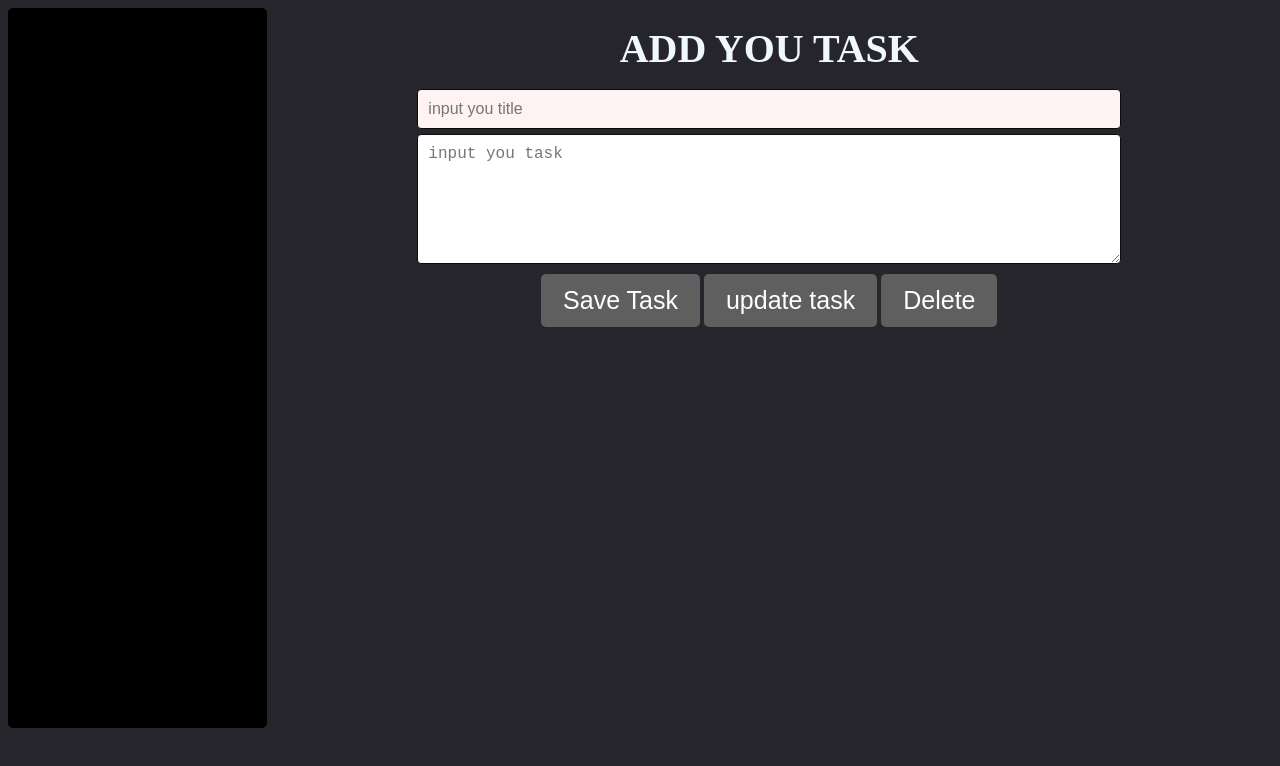
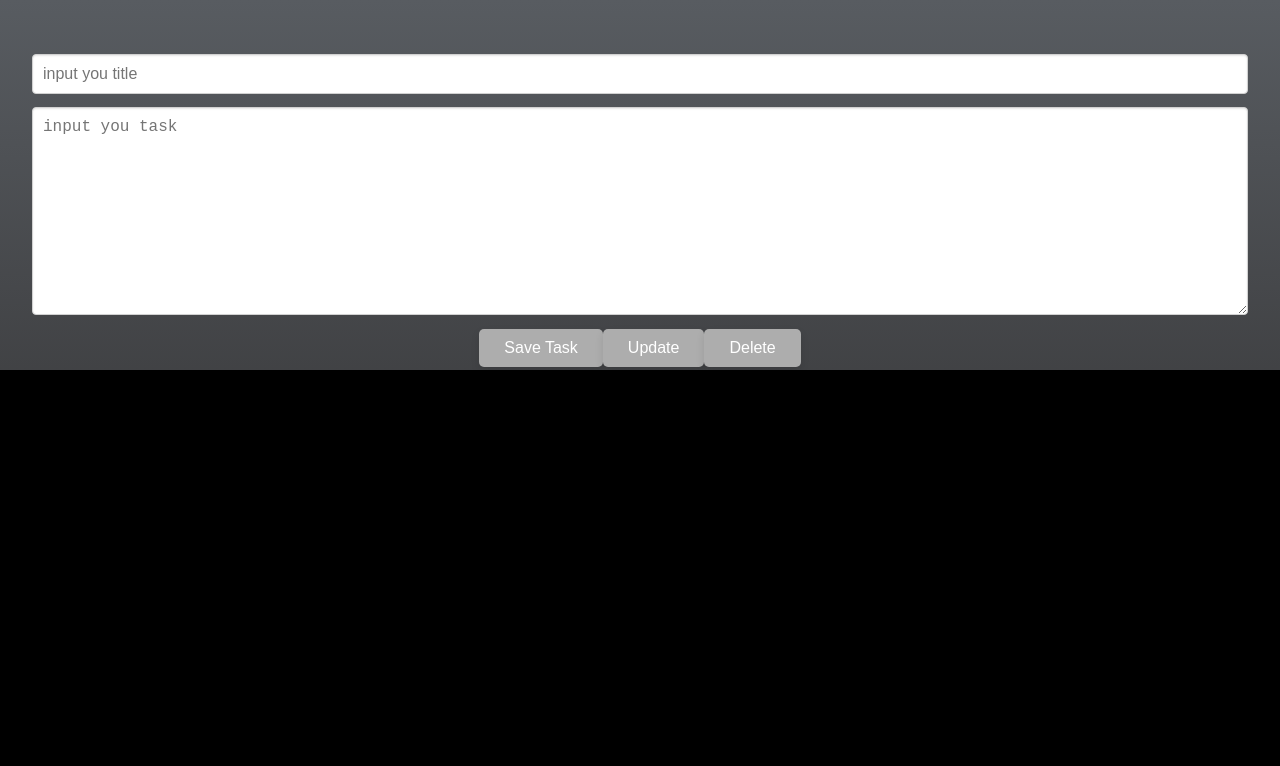
Before and after one commit to Fedorse/Task-list-app, a website with bundled scripts: page client/index.html in a window 1280 px wide. Built offline with nearby package versions, Linux system fonts and the light colour scheme; files whose address does not match are found by name.

Commit message:
update css

```diff
--- a/client/api/tasksApi.js
+++ b/client/api/tasksApi.js
@@ -77,3 +77,16 @@ export const getTaskById = async (taskId) => {
         throw error;
     }
 };
+
+export const getTasks = async () => {
+    try {
+        const response = await fetch('/api/tasks')
+        if (!response.ok) {
+            throw new Error('Network response was not ok')
+        }
+        return await response.json()
+    } catch (error) {
+        console.error('Error fetching tasks :', error)
+        return []
+    }
+}
--- a/client/index.html
+++ b/client/index.html
@@ -5,38 +5,24 @@
     <meta name="viewport" content="width=device-width, initial-scale=1.0">
     <script defer type="module" src="script.js"></script>
     <link rel="stylesheet" href="styles.css">
+    <link href="https://fonts.googleapis.com/css2?family=Roboto:wght@100&display=swap" rel="stylesheet">
     <title>ToDoList</title>
 </head>
 <body>
-    <div class="wrapper" >
-        <div class="list"> <h1>TEST</h1></div>
+    <main>
+        <ol class="list"></ol>
+        <section>
+            <div class="app-title"></div>
             <form  class="add-task" method="post">
-                <label class="label" for="name">Add you task</label>
                     <input class="title" type="text" name="titlTask" placeholder="input you title"  />
                     <textarea class="txtArea"   rows="6" name="descriptionTask"  placeholder="input you task"></textarea>
                          <div class="form-buttons">
                                 <input class="inpBtn" type="submit" value="Save Task">
-                    <button type="button" class="updateTask"> update task </button>
+                                <button type="button" class="updateTask"> Update </button>
                                 <button type="button" class="deleteBtn">Delete</button>
                          </div>
             </form>
-
-    </div>
-    <!-- <div class="wrapper">
-        <header>
-            <h1>Список задач</h1>
-        </header>
-        <main>
-            <div class="list"></div>
-            <form class="add-task" method="post">
-                <label class="label" for="titleTask">Добавьте вашу задачу</label>
-                <input class="title" type="text" id="titleTask" name="titlTask" placeholder="Введите название" />
-                <textarea class="txtArea" rows="6" name="descriptionTask" placeholder="Введите описание задачи"></textarea>
-                <input class="inpBtn" type="submit" value="Добавить задачу">
-            </form>
-            <button class="draftBtn">Сохранить в драфт</button>
-            <button class="deleteBtn">Удалить</button>
+        </section>
     </main>
-    </div> -->
 </body>
 </html>
--- a/client/script.js
+++ b/client/script.js
@@ -1,75 +1,74 @@
-import { creatTask } from '/api/tasksApi.js';
-import { removeTask } from '/api/tasksApi.js';
-import { updateTask } from '/api/tasksApi.js';
-// import { getTasks } from '/utils/TaskService.js'
-// import { addClickHandlerToListItems } from '/utils/UIHandler.js'
-// import { renderTasks } from '/utils/UIHandler.js'
-// import { formDataToJson } from '/utils/FormUtils.js'
-// import { isValidFormData } from '/utils/FormUtils.js'
-
-
-
+import { creatTask, removeTask, updateTask, getTasks } from '/api/tasksApi.js';
 
 document.addEventListener('DOMContentLoaded', () => {
+
     const form = document.querySelector('.add-task');
     const list = document.querySelector('.list')
     const remove = document.querySelector('.deleteBtn')
     const update = document.querySelector('.updateTask')
+    const appTitleElement = document.querySelector('.app-title');
+
+    const titleInput = form.elements['titlTask'];
+    const descriptionInput = form.elements['descriptionTask'];
 
     let currentSelectedTaskId = null;
 
+    const updateAppTitle = () => {
+        appTitleElement.innerHTML = titleInput.value;
+    };
+
+    titleInput.addEventListener('input', updateAppTitle);
 
 
-    const getTasks = async () => {
-        try {
-            const response = await fetch('/api/tasks')
-            if (!response.ok) {
-                throw new Error('Network response was not ok')
+    const handleTaskItemClick = (event) => {
+            const item = event.target.closest('.task');
+            if (item) {
+        document.querySelectorAll('.task').forEach(task => {
+            task.classList.remove('selected');
+        });
+
+        item.classList.add('selected');
+
+                const { title, description, id: taskId } = item.dataset;
+                currentSelectedTaskId = taskId;
+                titleInput.value = title;
+                descriptionInput.value = description;
+                appTitleElement.textContent = title;
+
             }
-            return await response.json()
-        } catch (error) {
-            console.log('Error fetching tasks :', error)
-            return []
-        }
-    }
+    };
+
 
     const addClickHandlerToListItems = () => {
-        list.addEventListener('click', (event) => {
-            const item = event.target.closest('.task');
-            if (item) {
-                const title = item.getAttribute('data-title');
-                const description = item.getAttribute('data-description');
-                const taskId = item.getAttribute('data-id');
-                currentSelectedTaskId = taskId;
-                console.log('id :', currentSelectedTaskId)
-                form.elements['titlTask'].value = title;
-                form.elements['descriptionTask'].value = description;
-            }
-        });
+        list.addEventListener('click', handleTaskItemClick);
     };
 
     const renderTasks = async () => {
         const tasks = await getTasks()
-        console.log(tasks)
         const tasksHtml = tasks.map(task =>
-            `<div class="task"
-            data-id="${task._id}"
-            data-title="${task.titlTask}"
-            data-description="${task.descriptionTask}">
-            <h3 class="task-title">${task.titlTask}</h3>
-            </div>`
+            `<li class="task"
+                data-id="${task._id}"
+                data-title="${task.titlTask}"
+                data-description="${task.descriptionTask}">
+                <h3 class="task-title">${task.titlTask}</h3>
+            </li>`
         ).join('');
+
         document.querySelector('.list').innerHTML = tasksHtml;
         addClickHandlerToListItems()
     }
 
+    const resetAndRenderTasks = async () => {
+        currentSelectedTaskId = null;
+        await renderTasks();
+        form.reset();
+    };
+
     remove.addEventListener('click', async () =>{
-        if(currentSelectedTaskId){
+        if( currentSelectedTaskId ){
             try {
                 await removeTask(currentSelectedTaskId)
-                currentSelectedTaskId = null
-                await renderTasks()
-                form.reset()
+                resetAndRenderTasks()
             } catch (error) {
                 console.error('Error deleting task :', error)
             }
@@ -78,18 +77,17 @@ document.addEventListener('DOMContentLoaded', () => {
         }
     })
 
+
     update.addEventListener('click', async () =>{
-        if(currentSelectedTaskId){
+        if( currentSelectedTaskId ){
             const taskData = {
-                titlTask: form.elements['titlTask'].value,
-                descriptionTask: form.elements['descriptionTask'].value
+                titlTask: titleInput.value,
+                descriptionTask: descriptionInput.value
             };
 
             try {
                 await updateTask(currentSelectedTaskId, taskData)
-                currentSelectedTaskId = null
-                await renderTasks()
-                form.reset()
+                resetAndRenderTasks()
             } catch (error) {
                 console.error('Error deleting task :', error)
             }
@@ -99,12 +97,7 @@ document.addEventListener('DOMContentLoaded', () => {
     })
 
     const formDataToJson = formData => JSON.stringify(Object.fromEntries(formData))
-
-
-
-    const isValidFormData = (formData) => {
-        return formData.get('titlTask') && formData.get('descriptionTask');
-    };
+    const isValidFormData = formData => formData.get('titlTask') && formData.get('descriptionTask');
 
     const handleSubmit = async (formData) => {
         if (!isValidFormData(formData)) {
@@ -128,12 +121,6 @@ document.addEventListener('DOMContentLoaded', () => {
         event.preventDefault()
         const formData = new FormData(form)
         await handleSubmit(formData);
-
-
-        if (!isValidFormData(formData)) {
-            console.error('All fields are required');
-            return;
-        }
     })
 
     renderTasks()
--- a/client/styles.css
+++ b/client/styles.css
@@ -1,135 +1,299 @@
+* {
+    box-sizing: border-box;
+}
 body{
-    background-color: rgb(38, 37, 44);
+    background: linear-gradient( rgb(88, 92, 97), rgb(38, 36, 36));
+    background-repeat: no-repeat;
+    background-attachment: fixed;
+    margin: 0px;
+
 }
 
 
-.wrapper{
+main {
     display: flex;
+    height: 100vh;
+
+
+}
+section {
+
+    display: flex;
+    flex-direction: column;
+    align-items: center;
 
 }
 
 .list {
     display: flex;
-    background-color: #000000;
-    width: 18rem;
     flex-direction: column;
+    width: 15%;
+    height: 100vh;
+    margin: 0;
+    padding: 10px;
+    background-color: black;
+    list-style-type: none;
+    overflow-y: auto;
+
+}
+
+
+.task{
+    padding: 5px;
+    margin-bottom: 5px;
     border-radius: 5px;
-    height: 45rem;
+    font-family: 'Roboto', sans-serif;
+    background-color: transparent;
+    transition: background-color 0.3s;
+    color: rgb(236, 239, 240);
+    min-height: 30px;
+    word-wrap: break-word;
 
 
 }
-.task{
-    color: rgb(236, 239, 240);
-    margin-left: 10px;
 
+.task.selected {
+    background-color: rgb(74, 73, 73);
 }
+
+.task:not(.selected):hover {
+    background-color: rgba(255, 255, 255, 0.1);
+}
+
+
+
 .add-task {
     display: flex;
     flex-direction: column;
-    justify-content: center;
     align-items: center;
     height: 20rem;
     width: 70rem;
 
 }
 
-.label{
-    margin-bottom: 10px;
-    margin-top: 10px;
-    font-size: 40px;
+.app-title{
+    display: flex;
+    flex-direction: column;
+    font-size: 48px;
+    color: #acb0b4;
+    text-transform: uppercase;
+    letter-spacing: 3px;
+    text-shadow: 2px 2px 4px rgba(0, 0, 0, 0.5);
+    margin-top: 20px;
+    margin-bottom: 30px;
     font-weight: bold;
-    line-height: 1.5;
-    color: aliceblue;
-    text-transform: uppercase;
-
+    font-family: 'Roboto', sans-serif;
 
 }
 
 .title {
+    margin-bottom: 10px;
     width: 70%;
     padding: 10px;
-    margin-bottom: 5px;
-    border: 1px solid #0b0b0b;
+    border: 1px solid #d1d1d1;
     border-radius: 4px;
-    box-sizing: border-box;
     font-size: 16px;
-    background-color: #fff2f2;
+    resize: vertical;
+    box-shadow: inset 0 1px 2px rgba(0, 0, 0, 0.1);
+    transition: border-color 0.3s, box-shadow 0.3s;
 
 }
 
 .txtArea {
+    margin-bottom: 10px;
+    height: 65%;
     width: 70%;
     padding: 10px;
-    margin-bottom: 10px;
-    border: 1px solid #0b0b0b;
+    border: 1px solid #d1d1d1;
     border-radius: 4px;
-    box-sizing: border-box;
     font-size: 16px;
-    background-color: #ffffff;
+    resize: vertical;
+    box-shadow: inset 0 1px 2px rgba(0, 0, 0, 0.1);
+    transition: border-color 0.3s, box-shadow 0.3s;
+}
+
+.txtArea:focus {
+    border-color: #a2a2a2;
+    box-shadow: inset 0 2px 4px rgba(0, 0, 0, 0.2);
+    outline: none;
+}
+
+
+.inpBtn {
+
+        background-color: #adadad; ;
+        color: white;
+        padding: 10px 25px;
+        border: none;
+        text-align: center;
+        text-decoration: none;
+        display: inline-block;
+        font-size: 16px;
+        cursor: pointer;
+        border-radius: 5px;
+        box-shadow: 0 4px 8px rgba(0, 0, 0, 0.1);
+        transition: all 0.3s;
+
+
 
 
 
 }
+.updateTask {
+    background-color: #adadad;
+    color: white;
+    padding: 10px 25px;
+    border: none;
+    text-align: center;
+    text-decoration: none;
+    display: inline-block;
+    font-size: 16px;
+    cursor: pointer;
+    border-radius: 5px;
+    box-shadow: 0 4px 8px rgba(0, 0, 0, 0.1);
+    transition: all 0.3s;
 
-.inpBtn{
-        width: auto;
-        padding: 10px 20px;
-        border: 2px solid transparent;
-        border-radius: 5px;
-        background-color: #5f5f60;
-        color: white;
-        font-size: 25px;
-        cursor: pointer;
-        transition: background-color 0.3s, border-color 0.3s;
-        text-align: center;
-        align-self: flex-start;
-
-
-}
-.updateTask{
-    width: auto;
-    padding: 10px 20px;
-    border: 2px solid transparent;
-    border-radius: 5px;
-    background-color: #5f5f60;
-    color: white;
-    font-size: 25px;
-    cursor: pointer;
-    transition: background-color 0.3s, border-color 0.3s;
-    text-align: center;
-    align-self: flex-start;
 
 
 }
 .deleteBtn{
-    width: auto;
-    padding: 10px 20px;
-    border: 2px solid transparent;
+    background-color: #adadad;
+    color: white;
+    padding: 10px 25px;
+    border: none;
+    text-align: center;
+    text-decoration: none;
+    display: inline-block;
+    font-size: 16px;
+    cursor: pointer;
     border-radius: 5px;
-    background-color: #5f5f60;
-    color: white;
-    font-size: 25px;
-    cursor: pointer;
-    transition: background-color 0.3s, border-color 0.3s;
-
-
+    box-shadow: 0 4px 8px rgba(0, 0, 0, 0.1);
+    transition: all 0.3s;
 
 }
 
-.inpBtn:hover,
-.inpBtn:focus {
+.inpBtn:hover, .deleteBtn:hover, .updateTask:hover {
     background-color: #0f0f0f;
     border-color: #0f0f0f;
 }
 
-.inpBtn:active {
+.inpBtn:focus, .deleteBtn:focus, .updateTask:focus {
+    background-color: #0f0f0f;
+    border-color: #0f0f0f;
+}
+
+.inpBtn:active, .deleteBtn:active, .updateTask:active {
     background-color: #19191a;
     border-color: #1d1e1e;
 }
-
 .task-actions {
     display: flex;
     justify-content: center;
     align-items: center;
     margin-top: 10px;
 }
+
+
+.form-buttons {
+    display: flex;
+    justify-content: space-between;
+}
+
+
+
+
+
+@media screen and (max-width: 768px) {
+
+    .add-task {
+        align-items: stretch;
+    }
+
+    .list {
+        width: 100%;
+        height: auto;
+        min-height: 100vh;
+        background: black;
+    }
+
+    main {
+        flex-direction: column;
+        flex-direction: column-reverse;
+        height: auto;
+    }
+
+    .add-task {
+        width: 95%;
+    }
+
+    .title, .txtArea {
+        width: 100%;
+    }
+    body, html {
+        max-width: 100vw;
+        overflow-x: hidden;
+    }
+}
+
+@media screen and (min-width: 768px) and (max-width: 1024px) {
+
+    .add-task {
+        justify-content: space-evenly
+    }
+
+    .list {
+        width: 100%;
+        height: auto;
+        min-height: 100vh;
+        background: black;
+    }
+
+    main {
+        flex-direction: column;
+        flex-direction: column-reverse;
+        height: auto;
+    }
+
+    .add-task {
+        width: 95%;
+    }
+
+    .title, .txtArea {
+        width: 100%;
+    }
+    body, html {
+        max-width: 100vw;
+        overflow-x: hidden;
+    }}
+
+    @media screen and (min-width: 1024px) and (max-width: 1300px) {
+
+        .add-task {
+            justify-content: space-evenly
+
+        }
+
+        .list {
+            width: 100%;
+            height: auto;
+            min-height: 100vh;
+            background: black;
+        }
+
+        main {
+            flex-direction: column;
+            flex-direction: column-reverse;
+            height: auto;
+        }
+
+        .add-task {
+            width: 95%;
+        }
+
+        .title, .txtArea {
+            width: 100%;
+        }
+        body, html {
+            max-width: 100vw;
+            overflow-x: hidden;
+        }}
--- a/package.json
+++ b/package.json
@@ -8,7 +8,7 @@
     "start": "node --watch server/app.js"
 
   },
-  "keywords": [],
+"keywords": [],
   "author": "Fedor",
   "license": "ISC",
   "dependencies": {
--- a/server/app.js
+++ b/server/app.js
@@ -6,7 +6,7 @@ const server = express();
 const port = 3000;
 
 // pino log
-//static
+//static cash
 
 server.use(express.static(path.join(__dirname, '../client')));
 server.use(express.json());
```
Lines whose indentation alone changed are shown as unchanged.
